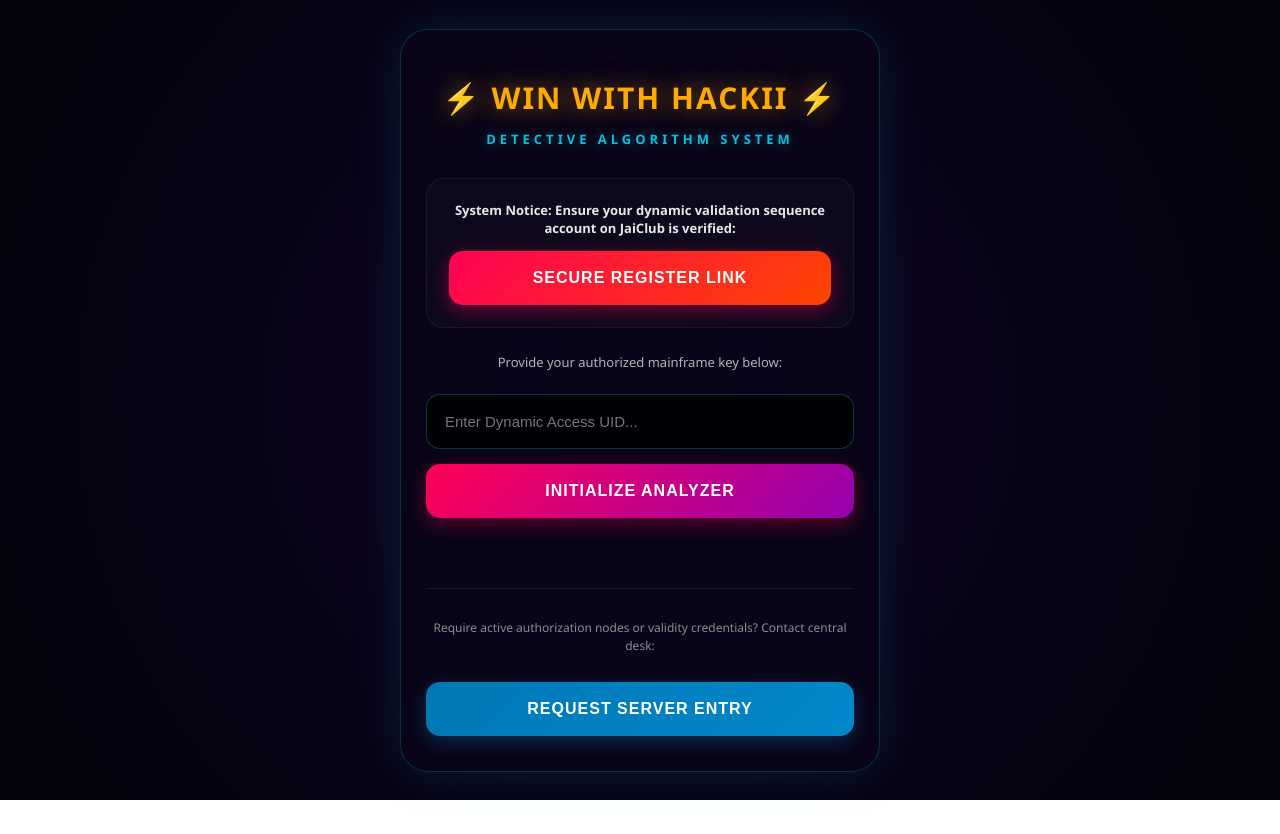
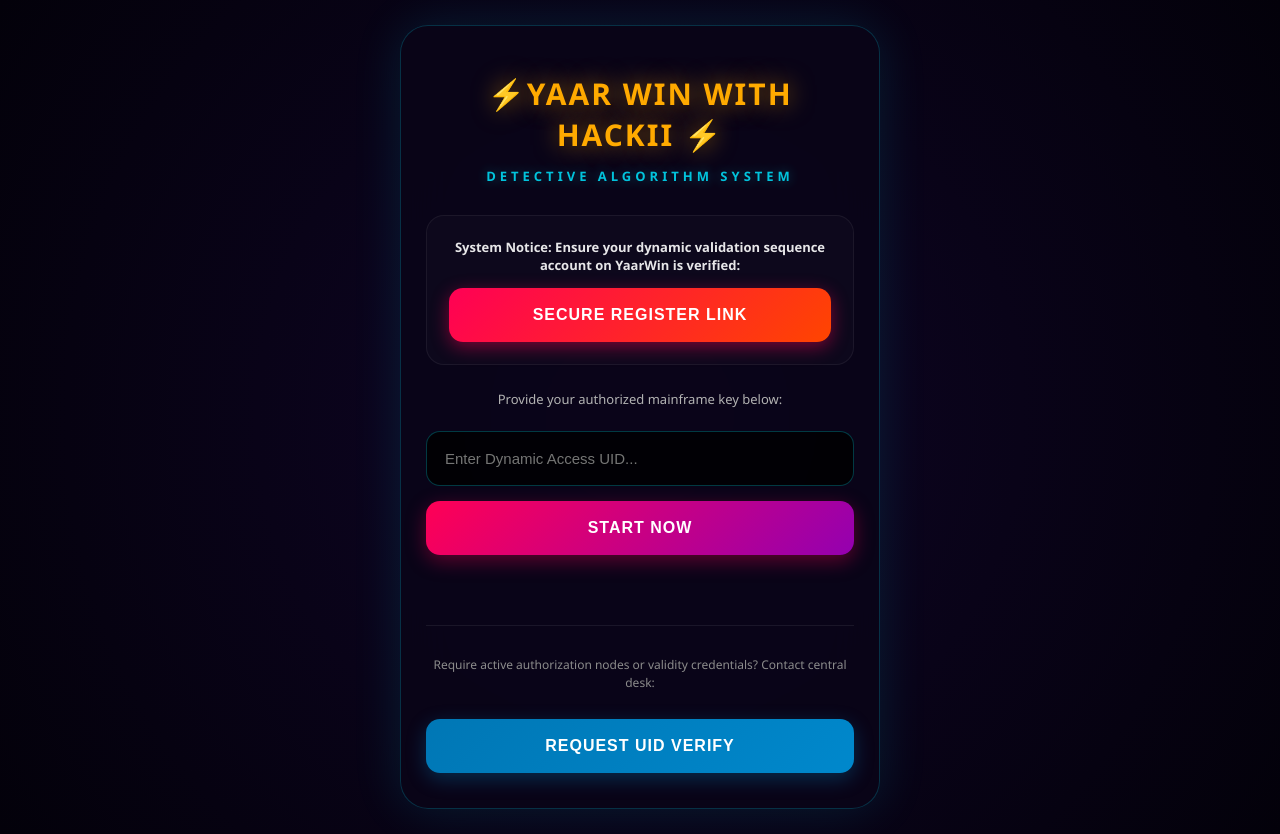
Before and after one commit to pjankushkumar-cmd/yaarwinwithhackii, a website: page public/index.html in a window 1280 px wide. Before the commit the page ends 800 px from the top, so only its background shows below. Drawn offline with Linux system fonts and the light colour scheme.

Commit message:
Update index.html

```diff
--- a/public/index.html
+++ b/public/index.html
@@ -4,27 +4,27 @@
     <meta charset="UTF-8">
     <meta name="viewport" content="width=device-width, initial-scale=1.0">
     <link rel="stylesheet" href="style.css">
-    <title>Win with Hackii - Access Terminal</title>
+    <title>Yaar Win with Hackii - Access Terminal</title>
 </head>
 <body>
     <div class="container">
-        <h1 class="hack-title" style="color: var(--gold); text-shadow: 0 0 25px rgba(255,170,0,0.6);">⚡ WIN WITH HACKII ⚡</h1>
+        <h1 class="hack-title" style="color: var(--gold); text-shadow: 0 0 25px rgba(255,170,0,0.6);">⚡YAAR WIN WITH HACKII ⚡</h1>
         <h2 class="sub-title" style="color: var(--neon-cyan); text-shadow: 0 0 12px rgba(0,229,255,0.4);">DETECTIVE ALGORITHM SYSTEM</h2>
 
         <div style="background: rgba(255, 255, 255, 0.02); padding: 22px; border-radius: 18px; margin-bottom: 25px; border: 1px solid rgba(255, 255, 255, 0.06);">
-            <p style="font-size: 13px; color: #fff; margin: 0 0 14px 0; font-weight: 600; opacity: 0.9;">System Notice: Ensure your dynamic validation sequence account on JaiClub is verified:</p>
-            <button onclick="window.location.href='https://www.jaiclub18.com/#/register?invitationCode=377572996558'" style="background: linear-gradient(135deg, #ff0055, #ff4500); box-shadow: 0 5px 18px rgba(255, 0, 85, 0.45);">SECURE REGISTER LINK</button>
+            <p style="font-size: 13px; color: #fff; margin: 0 0 14px 0; font-weight: 600; opacity: 0.9;">System Notice: Ensure your dynamic validation sequence account on YaarWin is verified:</p>
+            <button onclick="window.location.href='https://yaarwin.org/#/register?invitationCode=18426755757'" style="background: linear-gradient(135deg, #ff0055, #ff4500); box-shadow: 0 5px 18px rgba(255, 0, 85, 0.45);">SECURE REGISTER LINK</button>
         </div>
 
         <p style="font-size: 13px; color: #b3b3b3; margin-bottom: 8px;">Provide your authorized mainframe key below:</p>
         <input type="text" id="uidInput" placeholder="Enter Dynamic Access UID...">
-        <button onclick="verifyUID()">INITIALIZE ANALYZER</button>
+        <button onclick="verifyUID()">START NOW</button>
 
         <div id="msgBox" style="margin-top: 20px; font-size: 14px; font-weight: 600; min-height: 20px;"></div>
 
         <hr style="border: 0; border-top: 1px solid rgba(255,255,255,0.07); margin: 30px 0;">
         <p style="font-size: 12px; color: #8c8c8c; line-height: 1.5;">Require active authorization nodes or validity credentials? Contact central desk:</p>
-        <button class="btn-tg" onclick="window.location.href='https://t.me/hackii_sureshote'">REQUEST SERVER ENTRY</button>
+        <button class="btn-tg" onclick="window.location.href='https://t.me/hackii_sureshote'">REQUEST UID VERIFY</button>
     </div>
 
     <script>
```
